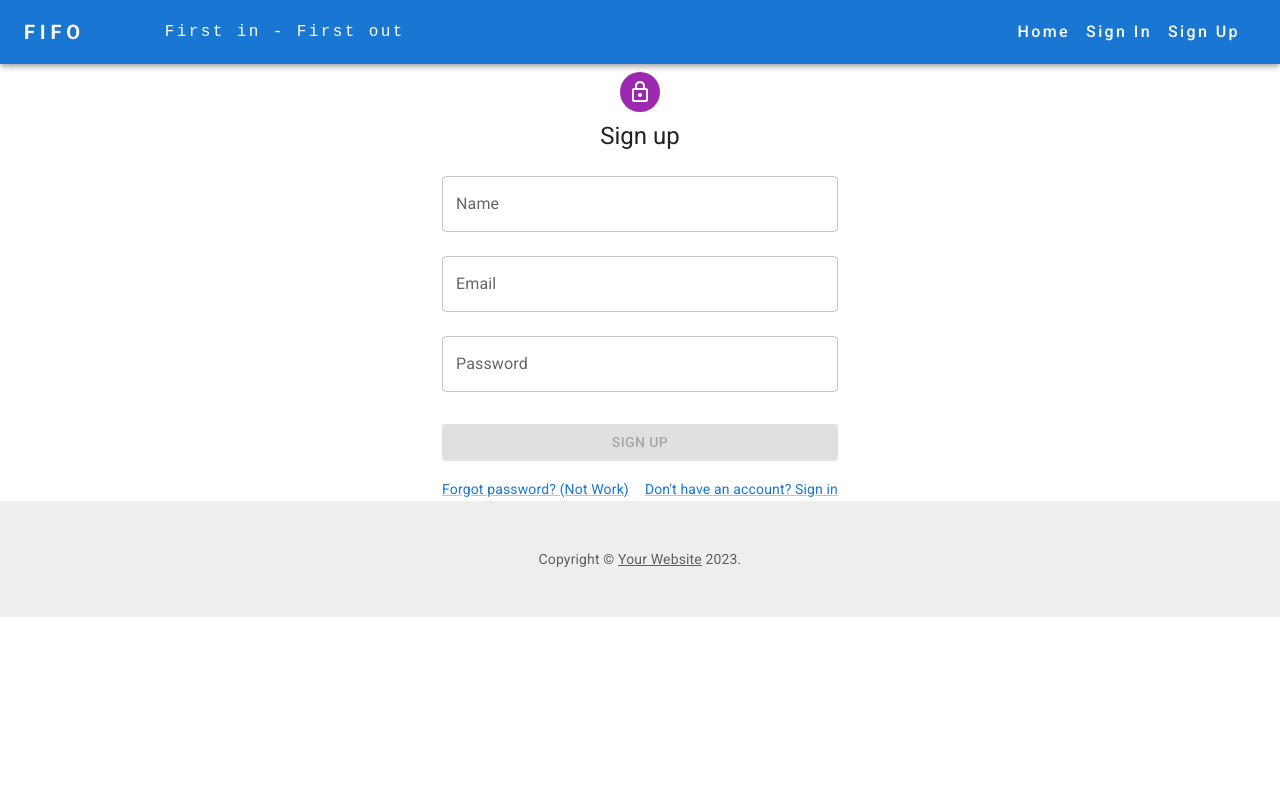
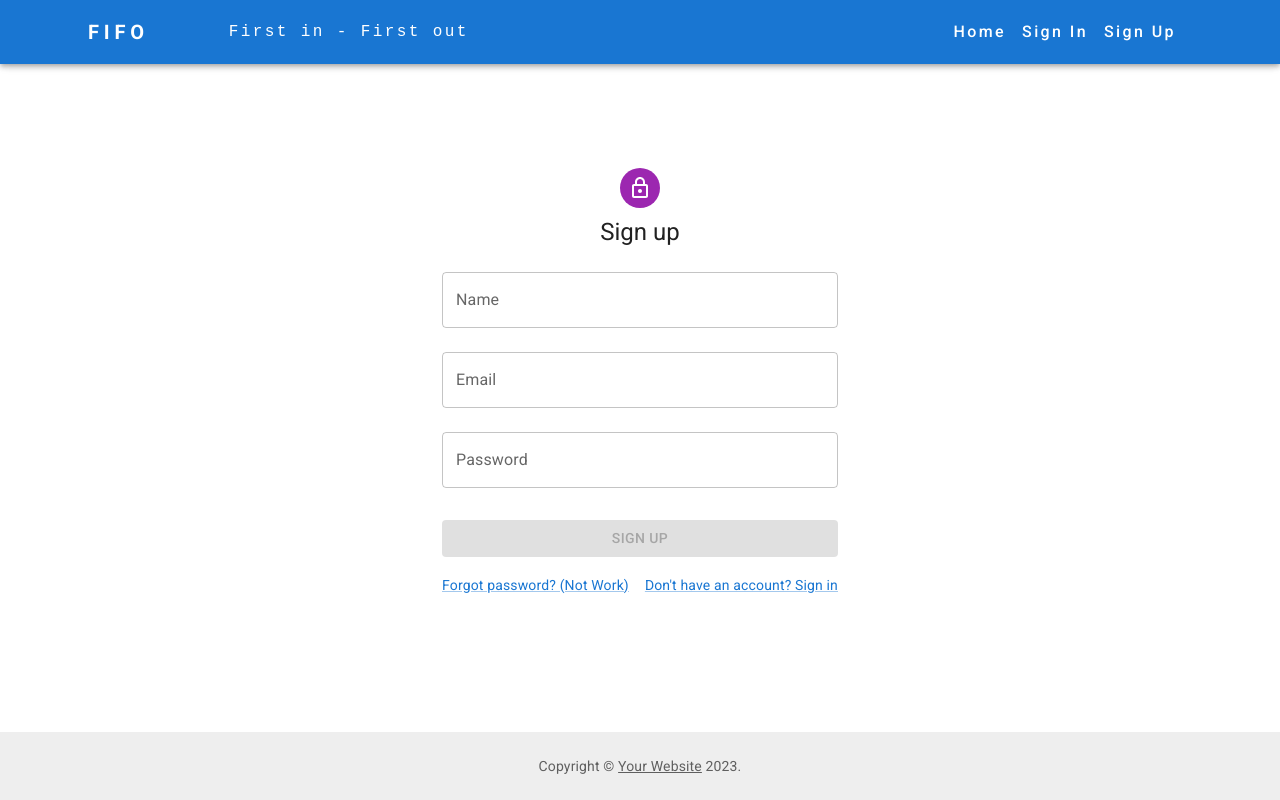
Before and after one commit to yurchykyur/FIFO, a React (Create React App) app: page /FIFO/register in a window 1280 px wide. Built offline with nearby package versions, Linux system fonts and the light colour scheme.

Commit message:
update styling
Conteiners, position, marginTop,

```diff
--- a/src/components/Drawer/DrawerMUI.jsx
+++ b/src/components/Drawer/DrawerMUI.jsx
@@ -22,6 +22,7 @@ import { drawerWidth } from 'constants/drawer';
 
 import { NavLink as RouterNavLink } from 'react-router-dom';
 import ListItemText from '@mui/material/ListItemText';
+import Container from '@mui/material/Container';
 
 const isLoggedIn = false;
 
@@ -84,6 +85,7 @@ function DrawerMUI(props) {
         position="fixed"
         sx={{ zIndex: theme => theme.zIndex.drawer + 1 }}
       >
+        <Container maxWidth="lg">
           <Toolbar>
             {isLoggedIn && (
               <IconButton
@@ -99,6 +101,7 @@ function DrawerMUI(props) {
 
             <ContentToolbarForDrawer isLoggedIn={isLoggedIn} />
           </Toolbar>
+        </Container>
       </AppBar>
 
       {isLoggedIn && (
--- a/src/components/Drawer/ToolbarForDrawer.jsx
+++ b/src/components/Drawer/ToolbarForDrawer.jsx
@@ -73,7 +73,6 @@ function ContentToolbarForDrawer({ isLoggedIn }) {
           First in - First out
         </Typography>
       </Box>
-
       {isLoggedIn ? (
         <UserMenu
           valueAnchorElUser={anchorElUser}
--- a/src/components/Footer/Footer.jsx
+++ b/src/components/Footer/Footer.jsx
@@ -1,30 +1,32 @@
-import * as React from "react";
-import Container from "@mui/material/Container";
-import Typography from "@mui/material/Typography";
-import Link from "@mui/material/Link";
-import { Box } from "@mui/material";
+import * as React from 'react';
+import Container from '@mui/material/Container';
+import Typography from '@mui/material/Typography';
+import Link from '@mui/material/Link';
+import { Box } from '@mui/material';
 
 export default function Footer() {
   return (
     <Box
       sx={{
-        backgroundColor: (theme) =>
-          theme.palette.mode === "light"
+        position: 'fixed',
+        bottom: 0,
+        width: '100%',
+        backgroundColor: theme =>
+          theme.palette.mode === 'light'
             ? theme.palette.grey[200]
             : theme.palette.grey[800],
-        p: 6,
-
+        p: 3,
       }}
       component="footer"
     >
       <Container maxWidth="sm">
         <Typography variant="body2" color="text.secondary" align="center">
-          {"Copyright © "}
+          {'Copyright © '}
           <Link color="inherit" href="#">
             Your Website
-          </Link>{" "}
+          </Link>{' '}
           {new Date().getFullYear()}
-          {"."}
+          {'.'}
         </Typography>
       </Container>
     </Box>
--- a/src/components/LoginForm/LoginForm.jsx
+++ b/src/components/LoginForm/LoginForm.jsx
@@ -44,7 +44,7 @@ export default function LoginForm() {
       <CssBaseline />
       <Box
         sx={{
-          marginTop: 8,
+          marginTop: { xs: 12, md: 20 },
           display: 'flex',
           flexDirection: 'column',
           alignItems: 'center',
--- a/src/components/RegisterForm/RegisterForm.jsx
+++ b/src/components/RegisterForm/RegisterForm.jsx
@@ -49,7 +49,7 @@ export default function RegisterForm() {
       <CssBaseline />
       <Box
         sx={{
-          marginTop: 8,
+          marginTop: { xs: 12, md: 20 },
           display: 'flex',
           flexDirection: 'column',
           alignItems: 'center',
--- /dev/null
+++ b/src/constants/Routes.js
@@ -0,0 +1,3 @@
+const m = 1;
+
+export { m };
--- a/src/pages/Home.jsx
+++ b/src/pages/Home.jsx
@@ -1,18 +1,21 @@
-import { Container } from '@mui/material';
+import { Container, Box } from '@mui/material';
 import { Helmet } from 'react-helmet';
 
 export default function Home() {
   return (
-    <Container fixed>
+    <Container>
       <Helmet>
         <title>Home page</title>
       </Helmet>
+
+      <Box sx={{ marginTop: { xs: 12, md: 20 } }}>
         <h1>
           Phonebook welcome page{' '}
           <span role="img" aria-label="Greeting icon">
             💁‍♀️
           </span>
         </h1>
+      </Box>
     </Container>
   );
 }
```
Lines whose indentation alone changed are shown as unchanged.
